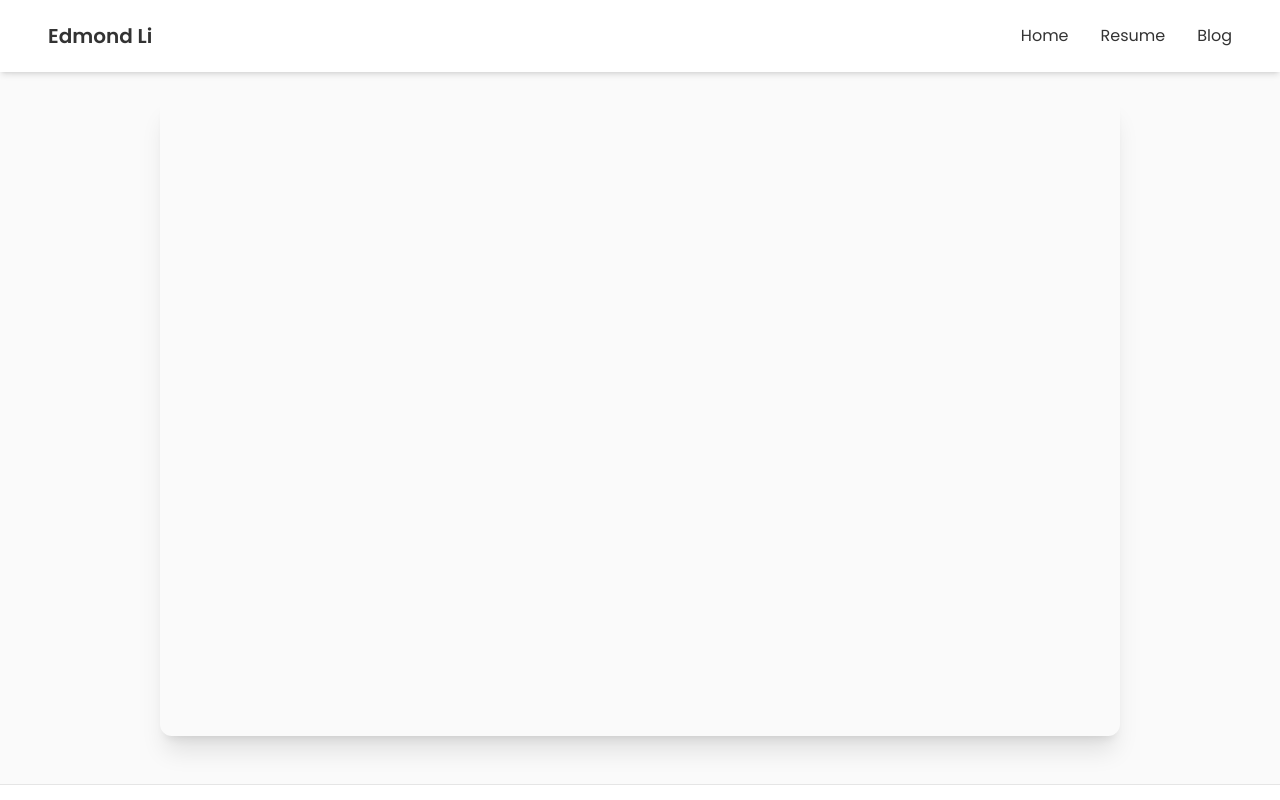
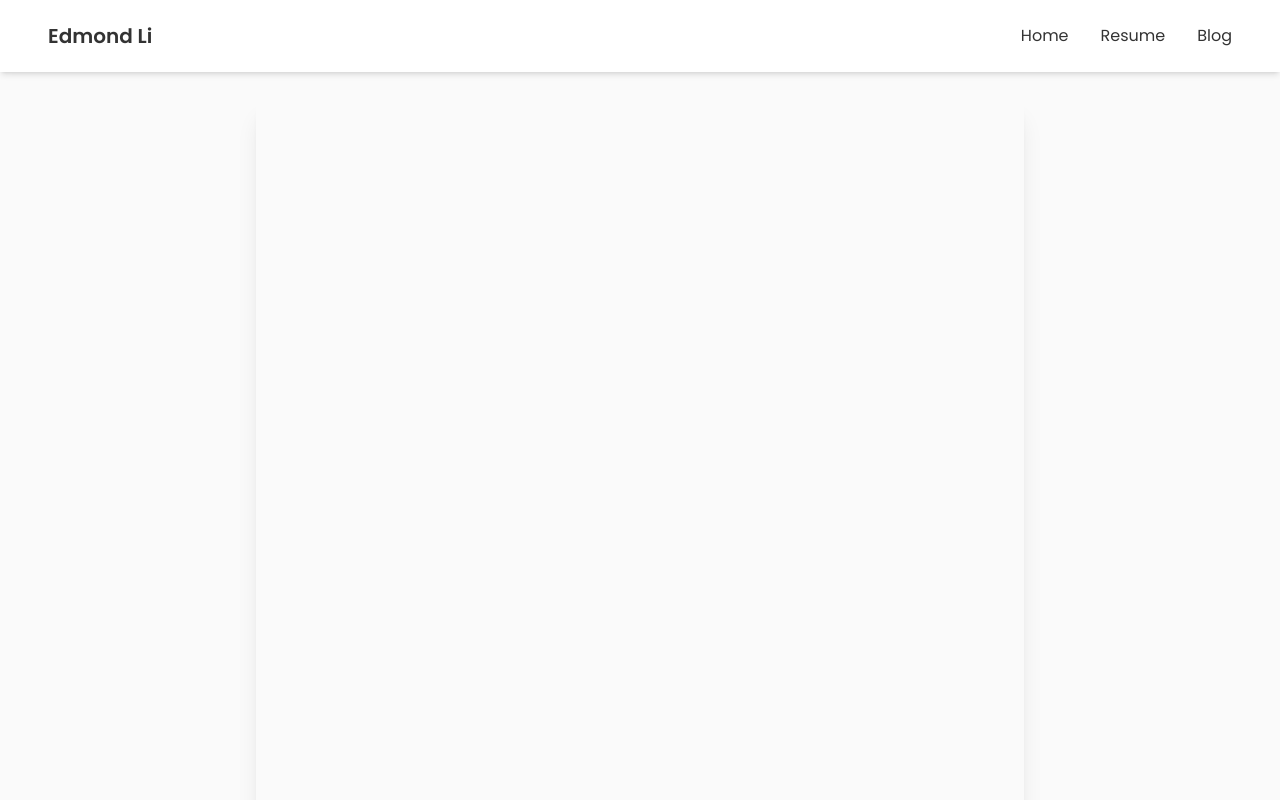
Before and after one commit to EdmondLi1/personalWebsite, a React (Vite) app in the folder client/: page /resume in a window 1280 px wide. Shown: the top 800 px of the page. Built offline with nearby package versions, Linux system fonts and the light colour scheme.

Commit message:
added repsonsiveness to resume

```diff
--- a/client/src/components/Resume/Resume.tsx
+++ b/client/src/components/Resume/Resume.tsx
@@ -1,13 +1,14 @@
 const Resume = () => {
   return (
-    <section className="resume section">
-      <div className="resume__container container grid">
-        <div className="resume__content items-center justify-center flex flex-col">
+    <section className="resume section p-0 pt-24 pb-2">
+      <div className="resume__container container grid ">
+        <div className="resume__content items-center justify-center flex flex-col m-0 p-0">
             {/* <h3 className="resume__title text-center font-semibold mb-6 text-3xl"> Resume </h3> */}
             <iframe
                 src={'./__Edmond_LI_2B_Resume.pdf'}
                 frameBorder="0"
-                className="items-centerjustify-center flex w-[75%] h-[80vh] shadow-xl rounded-xl"
+                className="items-centerjustify-center flex md:w-[60%] md:h-[135vh] w-[100%] h-[100vh] rounded-xl bordered shadow-xl"
+                title="Resume"
             >
             </iframe>
           </div>
```
